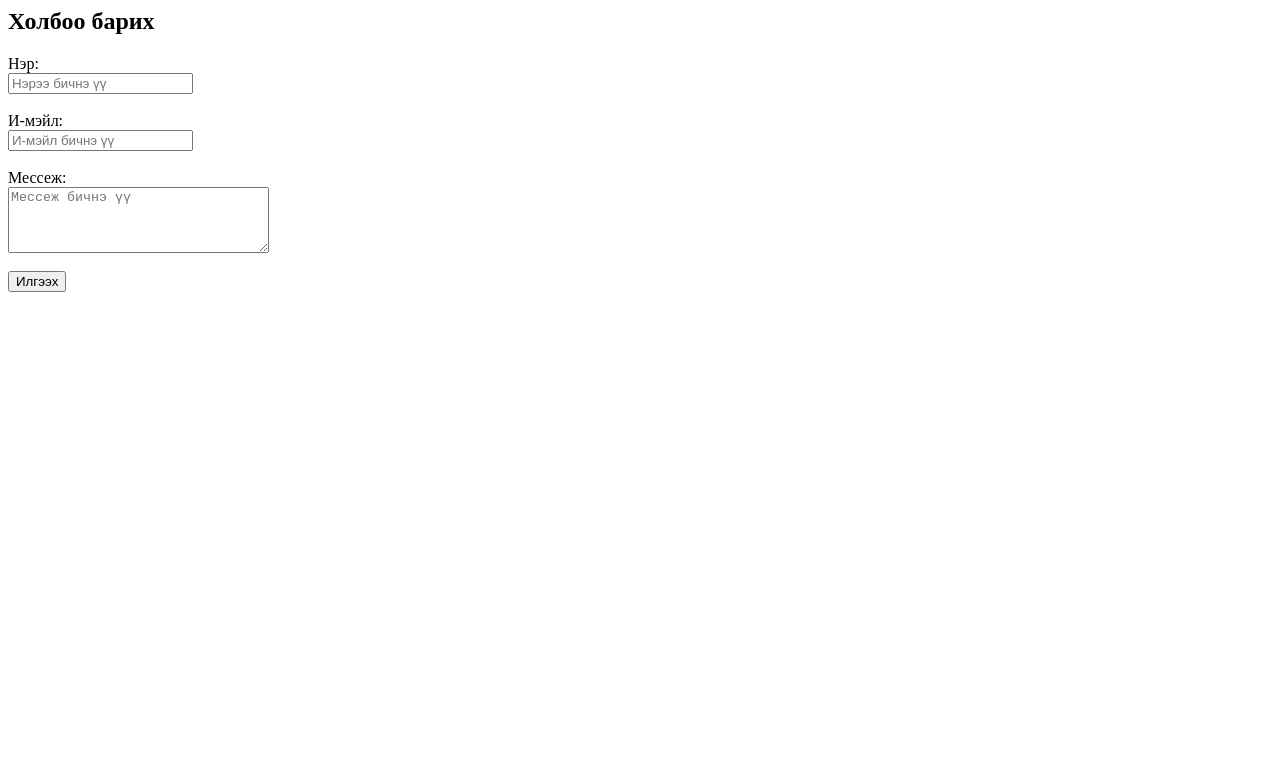
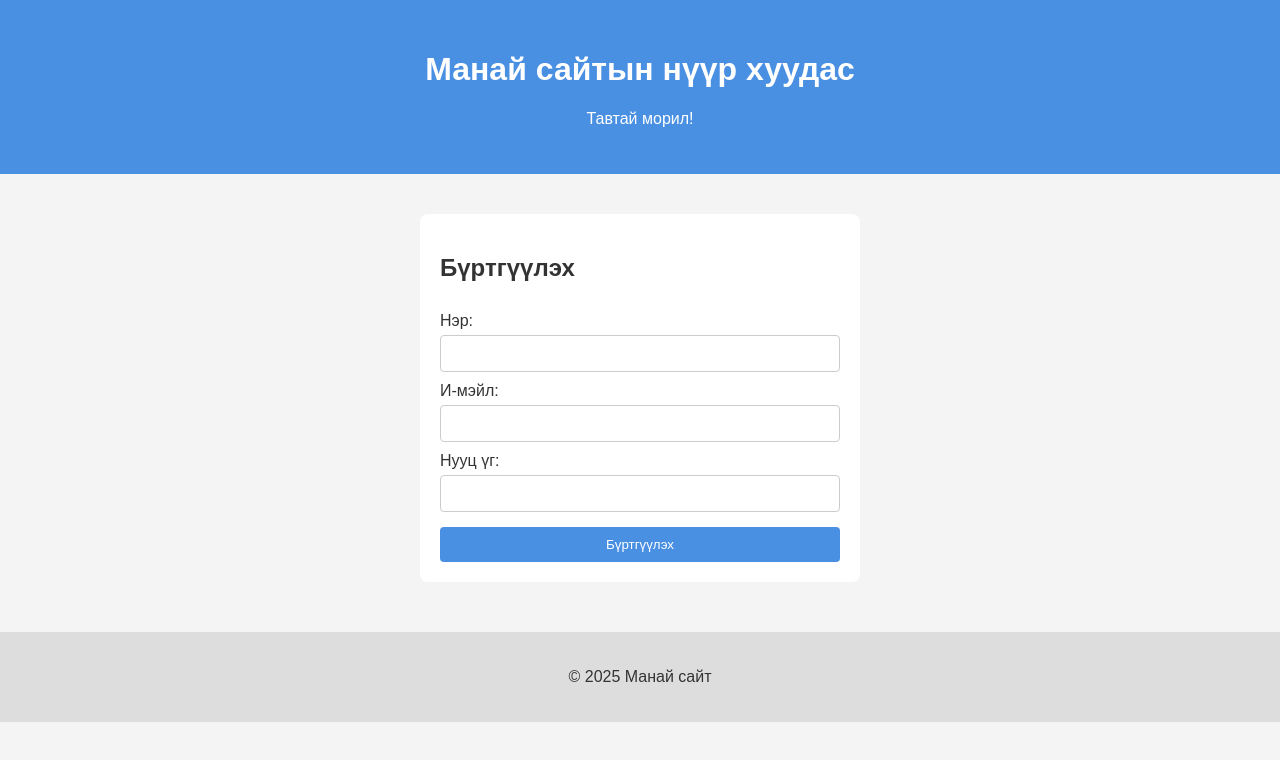
Before and after one commit to Khaliunaa17/Myfirst_website, a plain HTML site: page index.html in a window 1280 px wide. Drawn offline with Linux system fonts and the light colour scheme.

Commit message:
Initial commit

```diff
--- a/index.html
+++ b/index.html
@@ -1,17 +1,45 @@
-<h2>Холбоо барих</h2>
+<!DOCTYPE html>
+<html lang="mn">
+<head>
+  <meta charset="UTF-8">
+  <title>Манай Хуудас</title>
+  <link rel="stylesheet" href="style.css">
+</head>
+<body>
 
-<form>
-  <label for="name">Нэр:</label><br>
-  <input type="text" id="name" name="name" placeholder="Нэрээ бичнэ үү"><br><br>
+  <header>
+    <h1>Манай сайтын нүүр хуудас</h1>
+    <p>Тавтай морил!</p>
+  </header>
 
-  <label for="email">И-мэйл:</label><br>
-  <input type="email" id="email" name="email" placeholder="И-мэйл бичнэ үү"><br><br>
+  <section class="form-section">
+    <h2>Бүртгүүлэх</h2>
+    <form>
+      <label for="name">Нэр:</label>
+      <input type="text" id="name" name="name" required>
 
-  <label for="message">Мессеж:</label><br>
-  <textarea id="message" name="message" rows="4" cols="30" placeholder="Мессеж бичнэ үү"></textarea><br><br>
+      <label for="email">И-мэйл:</label>
+      <input type="email" id="email" name="email" required>
 
-  <button type="submit">Илгээх</button>
-</form>
+      <label for="password">Нууц үг:</label>
+      <input type="password" id="password" name="password" required>
 
-  <script src="script.js"></script>
+      <button type="submit">Бүртгүүлэх</button>
+    </form>
+  </section>
+
+  <footer>
+    <p>&copy; 2025 Манай сайт</p>
+  </footer>
+
+  <script>
+    const form = document.querySelector("form");
+
+    form.addEventListener("submit", function(e) {
+      e.preventDefault();
+      alert("Амжилттай бүртгэгдлээ!");
+    });
+  </script>
+
 </body>
+</html>
--- a/style.css
+++ b/style.css
@@ -1,29 +1,59 @@
-form {
-    background-color: white;
-    padding: 20px;
-    border-radius: 8px;
-    width: 300px;
-    margin: 0 auto;
-    box-shadow: 0 4px 8px rgba(0,0,0,0.1);
+body {
+    font-family: sans-serif;
+    margin: 0;
+    padding: 0;
+    background: #f4f4f4;
+    color: #333;
   }
 
-  input, textarea {
-    width: 100%;
-    padding: 8px;
-    margin: 8px 0;
+  header {
+    background: #4a90e2;
+    color: white;
+    padding: 30px;
+    text-align: center;
+  }
+
+  .form-section {
+    max-width: 400px;
+    margin: 40px auto;
+    padding: 20px;
+    background: white;
+    border-radius: 8px;
+  }
+
+  form {
+    display: flex;
+    flex-direction: column;
+  }
+
+  form label {
+    margin-top: 10px;
+  }
+
+  form input {
+    padding: 10px;
+    margin-top: 5px;
     border: 1px solid #ccc;
     border-radius: 4px;
   }
 
   button {
-    background-color: #4CAF50;
+    margin-top: 15px;
+    padding: 10px;
+    background: #4a90e2;
     color: white;
     border: none;
-    padding: 10px 20px;
+    border-radius: 4px;
     cursor: pointer;
-    border-radius: 4px;
   }
 
   button:hover {
-    background-color: #45a049;
+    background: #357ABD;
   }
+
+  footer {
+    text-align: center;
+    padding: 20px;
+    background: #ddd;
+    margin-top: 50px;
+  }
```
